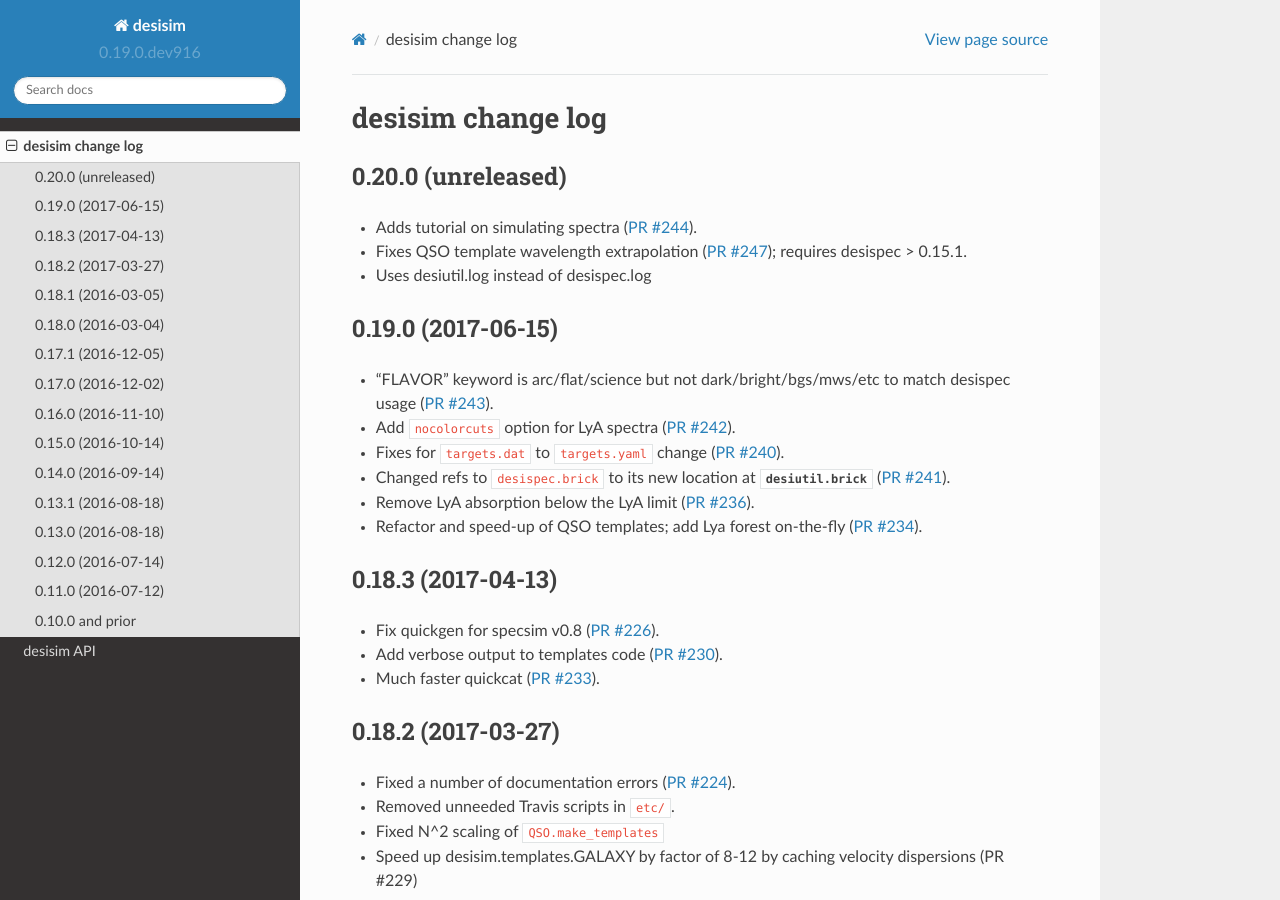
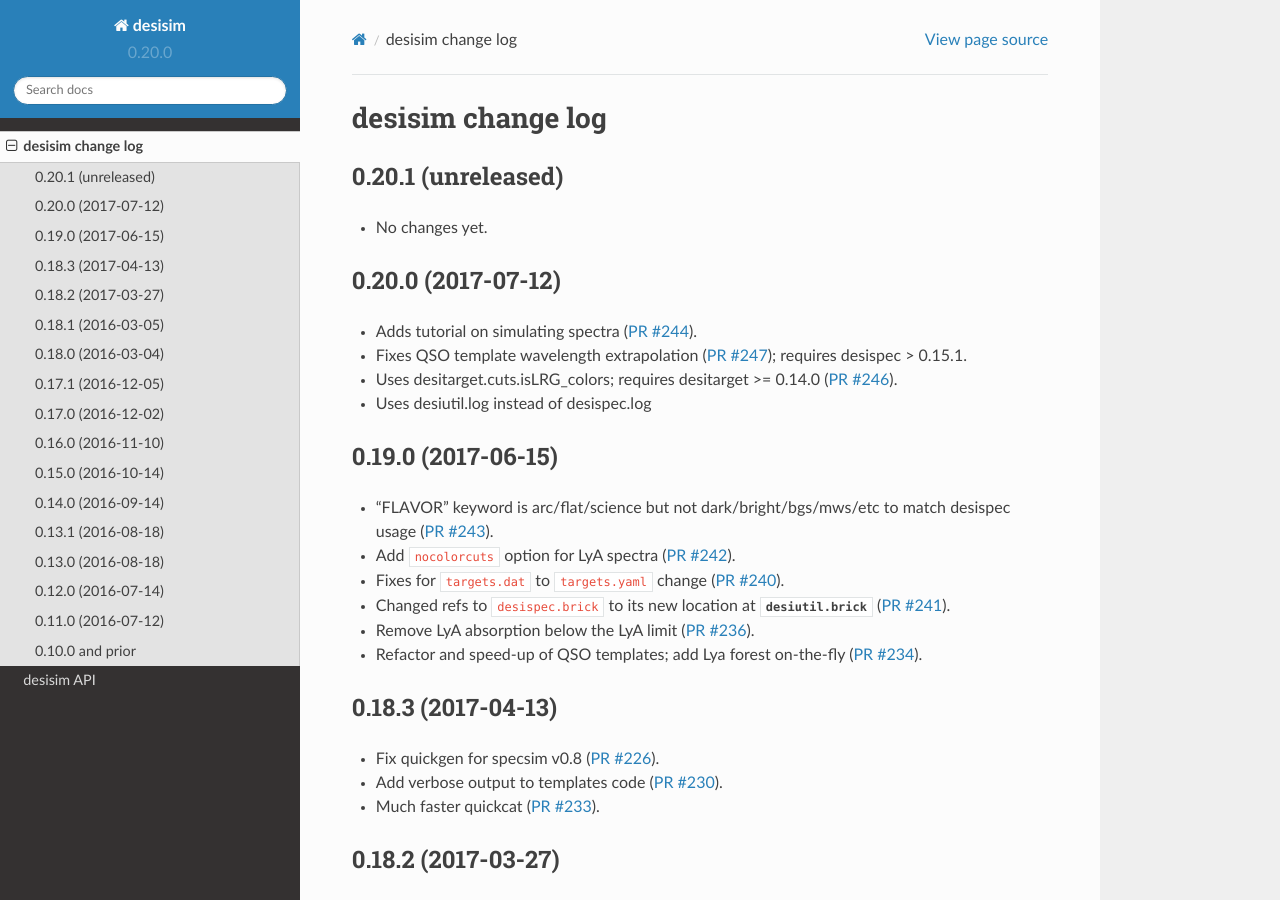
Before and after one commit to desihub/desisim, a Sphinx documentation site: the page built from doc/changes.rst, in a window 1280 px wide and 900 px high. Built offline with Sphinx 7.4.7 and the Read the Docs theme 2.0.0, drawn with Linux system fonts in a browser that asks for light colours.

Commit message:
update release notes and version for desisim/0.20.0

```diff
--- a/doc/changes.rst
+++ b/doc/changes.rst
@@ -2,15 +2,22 @@
 desisim change log
 ==================
 
-0.20.0 (unreleased)
+0.20.1 (unreleased)
+-------------------
+
+* No changes yet.
+
+0.20.0 (2017-07-12)
 -------------------
 
 * Adds tutorial on simulating spectra (`PR #244`_).
 * Fixes QSO template wavelength extrapolation (`PR #247`_);
   requires desispec > 0.15.1.
+* Uses desitarget.cuts.isLRG_colors; requires desitarget >= 0.14.0 (`PR #246`_).
 * Uses desiutil.log instead of desispec.log
 
 .. _`PR #244`: https://github.com/desihub/desisim/pull/244
+.. _`PR #246`: https://github.com/desihub/desisim/pull/246
 .. _`PR #247`: https://github.com/desihub/desisim/pull/247
 
 0.19.0 (2017-06-15)
--- a/py/desisim/_version.py
+++ b/py/desisim/_version.py
@@ -1 +1 @@
-__version__ = '0.19.0.dev916'
+__version__ = '0.20.0'
```
